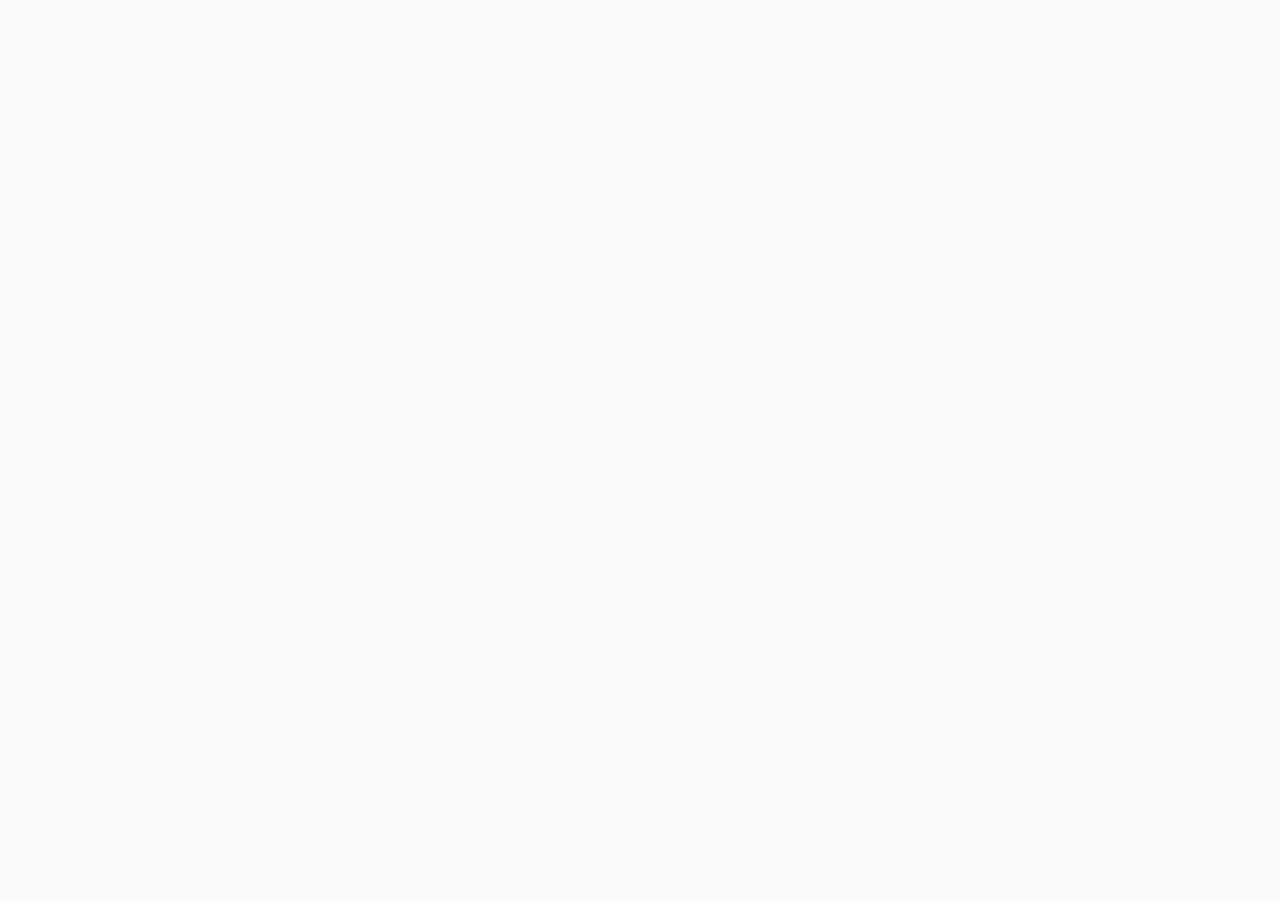
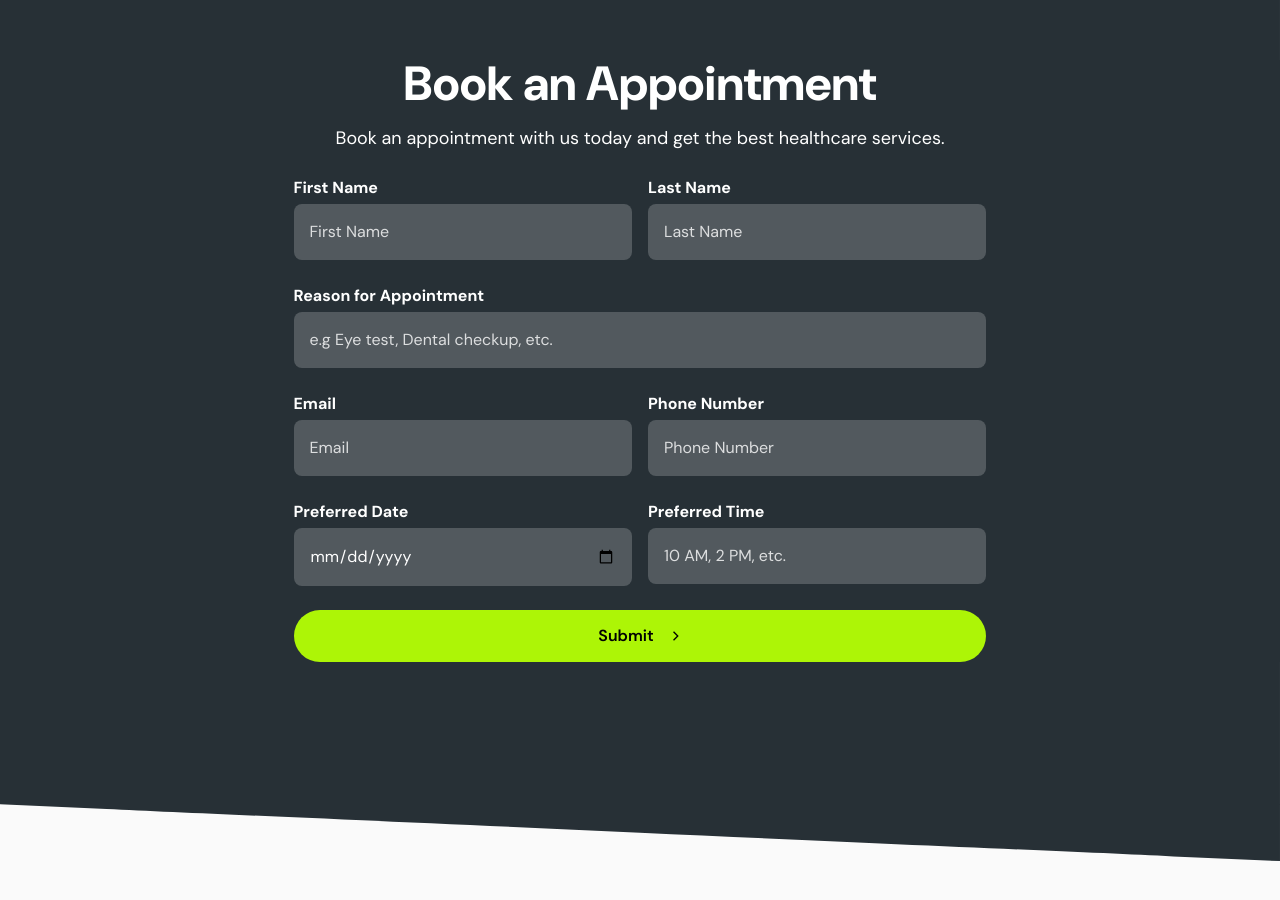
Before and after one commit to daniel-dunsin/CareBridge, a Next.js app: page / in a window 1280 px wide. Shown: the part 1720-2620 px from the top of the page. Before the commit the page ends 1816 px from the top, so only its background shows below. Built offline with nearby package versions, Linux system fonts and the light colour scheme.

Commit message:
feat: book an appointment section

```diff
--- a/app/(public)/(home)/page.tsx
+++ b/app/(public)/(home)/page.tsx
@@ -1,3 +1,4 @@
+import Appointment from "@/components/UI/Home/appointment";
 import Hero from "@/components/UI/Home/hero";
 import Services from "@/components/UI/Home/services";
 
@@ -6,6 +7,7 @@ const Page = () => {
     <>
       <Hero />
       <Services />
+      <Appointment />
     </>
   );
 };
--- a/components/Common/Button/index.tsx
+++ b/components/Common/Button/index.tsx
@@ -20,7 +20,7 @@ const Button: FC<Props> = (props) => {
     onClick,
     icon,
     className: extraClass = "",
-    variant = "faint",
+    variant = "filled",
     children,
     size = "extra-small",
     disabled = false,
--- a/components/UI/Home/appointment.tsx
+++ b/components/UI/Home/appointment.tsx
@@ -0,0 +1,126 @@
+"use client";
+
+import Button from "@/components/Common/Button";
+import { toastError } from "@/lib/utils/toast";
+import { CgChevronRight } from "react-icons/cg";
+
+const Appointment = () => {
+  return (
+    <section>
+      <svg xmlns="http://www.w3.org/2000/svg" viewBox="0 0 1440 319">
+        <path
+          fill="#273036"
+          fill-opacity="1"
+          d="M0,224L120,224C240,224,480,224,720,218.7C960,213,1200,203,1320,197.3L1440,192L1440,320L1320,320C1200,320,960,320,720,320C480,320,240,320,120,320L0,320Z"
+        ></path>
+      </svg>
+
+      {/*  */}
+      <div className="lg:min-h-[30rem] min-h-[45rem] bg-[#273036] relative text-white grid place-content-center py-10 md:py-0">
+        <div className="container space-y-6">
+          <div className="space-y-4 text-center">
+            <h3 className="font-extrabold sm:text-5xl text-4xl">Book an Appointment</h3>
+            <p className="text-lg">Book an appointment with us today and get the best healthcare services.</p>
+          </div>
+
+          {/* form */}
+          <form onSubmit={(e) => (e.preventDefault(), toastError("Feature coming soon"))} className="space-y-6">
+            <div className="grid grid-cols-1 md:grid-cols-2 gap-4">
+              <div className="space-y-1">
+                <label htmlFor="firstName" className="font-bold">
+                  First Name
+                </label>
+                <input
+                  type="text"
+                  placeholder="First Name"
+                  className="p-4 bg-white dark:bg-white/10 bg-opacity-20 placeholder:text-white/80 rounded-lg w-full"
+                />
+              </div>
+              <div className="space-y-1">
+                <label htmlFor="lastName" className="font-bold">
+                  Last Name
+                </label>
+                <input
+                  type="text"
+                  placeholder="Last Name"
+                  className="p-4 bg-white dark:bg-white/10 bg-opacity-20 placeholder:text-white/80 rounded-lg w-full"
+                />
+              </div>
+            </div>
+
+            <div className="space-y-1">
+              <label htmlFor="lastName" className="font-bold">
+                Reason for Appointment
+              </label>
+              <input
+                type="text"
+                placeholder="e.g Eye test, Dental checkup, etc."
+                className="p-4 bg-white dark:bg-white/10 bg-opacity-20 placeholder:text-white/80 rounded-lg w-full"
+              />
+            </div>
+
+            <div className="grid grid-cols-1 md:grid-cols-2 gap-4">
+              <div className="space-y-1">
+                <label htmlFor="email" className="font-bold">
+                  Email
+                </label>
+                <input
+                  type="email"
+                  placeholder="Email"
+                  className="p-4 bg-white dark:bg-white/10 bg-opacity-20 placeholder:text-white/80 rounded-lg w-full"
+                />
+              </div>
+              <div className="space-y-1">
+                <label htmlFor="phoneNumber" className="font-bold">
+                  Phone Number
+                </label>
+                <input
+                  type="tel"
+                  placeholder="Phone Number"
+                  className="p-4 bg-white dark:bg-white/10 bg-opacity-20 placeholder:text-white/80 rounded-lg w-full"
+                />
+              </div>
+            </div>
+
+            <div className="grid grid-cols-1 md:grid-cols-2 gap-4">
+              <div className="space-y-1">
+                <label htmlFor="preferredDate" className="font-bold">
+                  Preferred Date
+                </label>
+                <input
+                  type="date"
+                  className="p-4 bg-white dark:bg-white/10 bg-opacity-20 placeholder:text-white/80 rounded-lg w-full"
+                />
+              </div>
+              <div className="space-y-1">
+                <label htmlFor="preferredTime" className="font-bold">
+                  Preferred Time
+                </label>
+                <input
+                  type="tel"
+                  placeholder="10 AM, 2 PM, etc."
+                  className="p-4 bg-white dark:bg-white/10 bg-opacity-20 placeholder:text-white/80 rounded-lg w-full"
+                />
+              </div>
+            </div>
+
+            <Button icon={<CgChevronRight />} size="large" fullWidth>
+              Submit
+            </Button>
+          </form>
+        </div>
+      </div>
+
+      {/*  */}
+      <svg xmlns="http://www.w3.org/2000/svg" viewBox="0 0 1440 319">
+        <path
+          fill="#273036"
+          fill-opacity="1"
+          d="M0,160L120,165.3C240,171,480,181,720,192C960,203,1200,213,1320,218.7L1440,224L1440,0L1320,0C1200,0,960,0,720,0C480,0,240,0,120,0L0,0Z"
+        ></path>
+      </svg>
+    </section>
+  );
+};
+
+export default Appointment;
```
